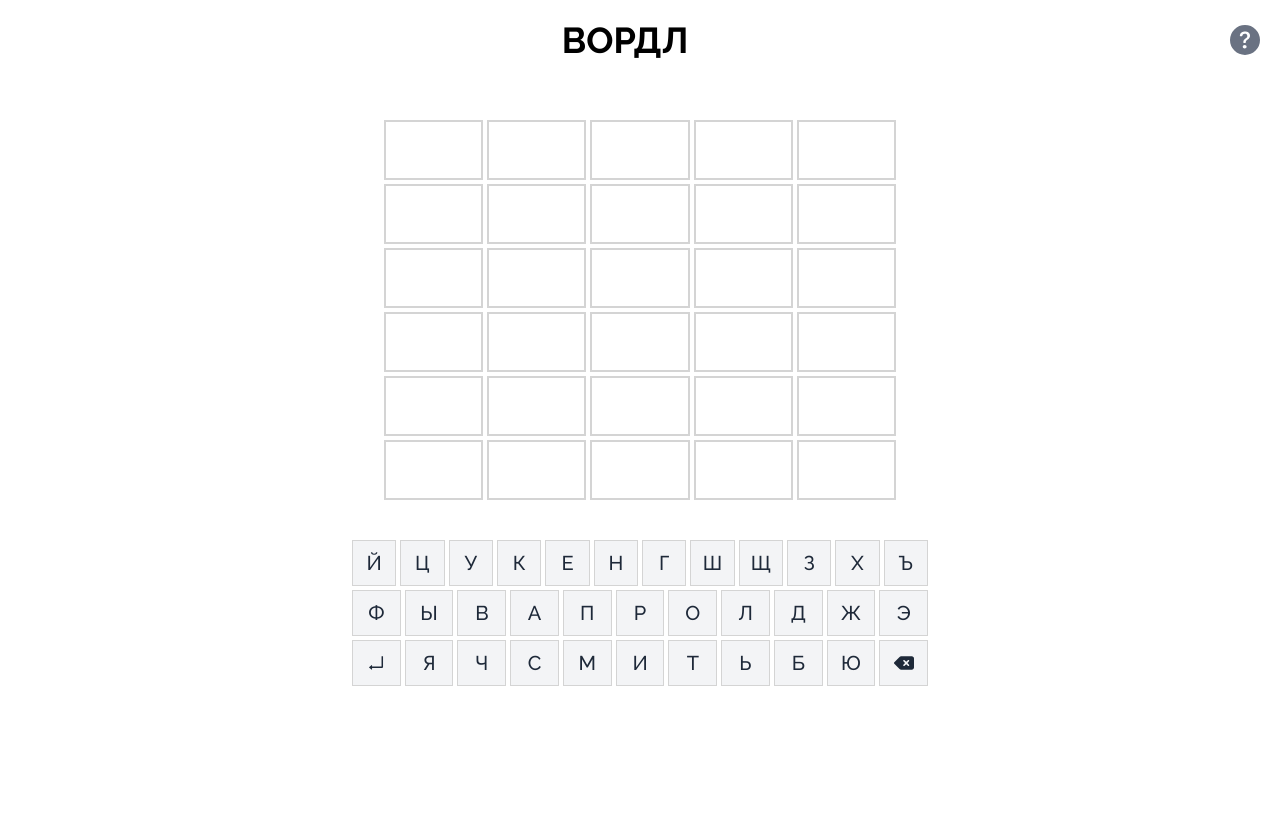
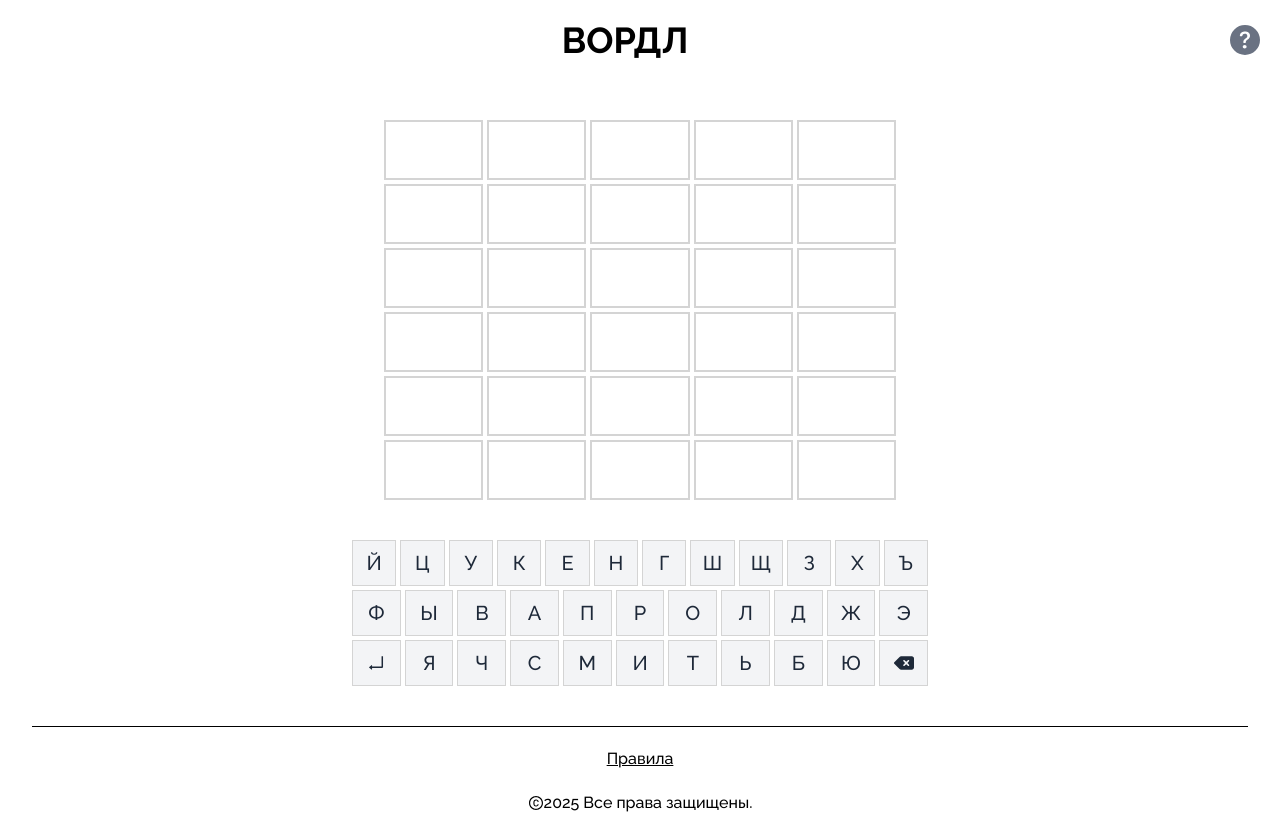
Before and after one commit to anvass/wordle, a React (Vite) app: page / in a window 1280 px wide. Before the commit the page ends 800 px from the top, so only its background shows below. Built offline with nearby package versions, Linux system fonts and the light colour scheme.

Commit message:
feat: adding footer

```diff
--- a/src/App.tsx
+++ b/src/App.tsx
@@ -6,6 +6,7 @@ import words from './dict.json';
 import { COLS_COUNT, ROWS_COUNT } from './constants';
 import Modal from './components/Modal';
 import Header from './components/Header';
+import Footer from './components/Footer';
 
 function App() {
   const [gameState, setGameState] = useState<GameState>({
@@ -99,6 +100,8 @@ function App() {
         onLetterRemove={handleLetterRemove}
         onWordEnter={handleWordEnter}
       />
+      <Footer />
+
       <Modal
         isOpen={isOpen}
         onClose={() => setIsOpen(false)}
--- /dev/null
+++ b/src/components/Footer.tsx
@@ -0,0 +1,21 @@
+import { AiOutlineCopyrightCircle } from 'react-icons/ai';
+
+function Footer() {
+  return (
+    <footer>
+      <div className="container flex flex-col justify-center items-center border-t py-5">
+        <div className="mb-5">
+          <button className="underline cursor-pointer hover:no-underline">Правила</button>
+        </div>
+        <div>
+          <p className="flex items-center">
+            <AiOutlineCopyrightCircle />
+            {`${new Date().getFullYear()} Все права защищены.`}
+          </p>
+        </div>
+      </div>
+    </footer>
+  );
+}
+
+export default Footer;
--- a/src/index.css
+++ b/src/index.css
@@ -14,3 +14,9 @@
 h1 {
   font-weight: 700;
 }
+
+.container {
+  width: 100%;
+  max-width: 95%;
+  margin: 0 auto;
+}
```
